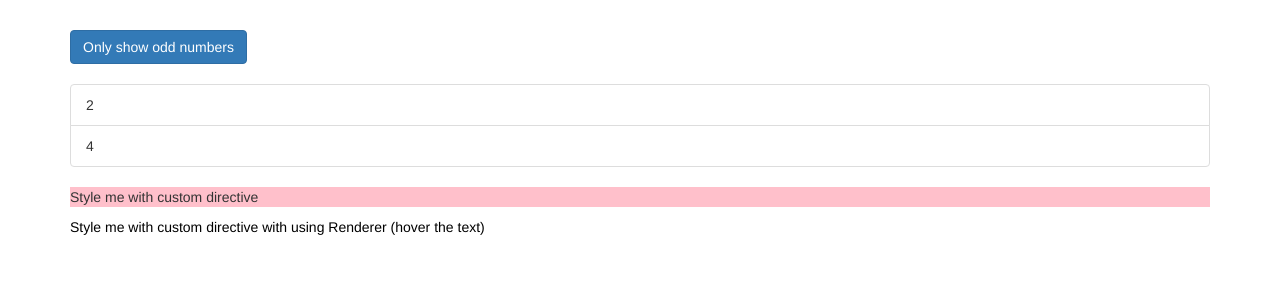
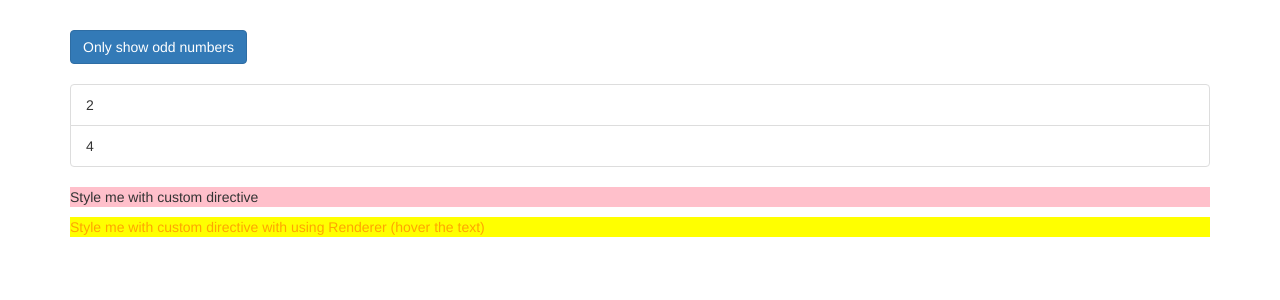
Before and after one commit to SofiiaMoroz/fourth-project, an Angular app: page / in a window 1280 px wide. Shown: the top 300 px of the page. Built offline with nearby package versions, Linux system fonts and the light colour scheme.

Commit message:
Binding to directive properties

```diff
--- a/src/app/app.component.html
+++ b/src/app/app.component.html
@@ -27,7 +27,13 @@
         </div>
       </ul>
       <p appBasicHighlight>Style me with custom directive</p>
-      <p appBetterHighlight>Style me with custom directive with using Renderer (hover the text)</p>
+      <p
+        [appBetterHighlight]="'orange'"
+        [defaultBgColor]="'yellow'"
+        [defaultColor]="'orange'"
+        [highlightColor]="'yellow'">
+        Style me with custom directive with using Renderer (hover the text)</p>
+        <!-- Square brackets are used here with directive name because we want to bind to a property in that directive -->
     </div>
   </div>
 </div>
--- a/src/app/better-highlight/better-highlight.directive.ts
+++ b/src/app/better-highlight/better-highlight.directive.ts
@@ -3,6 +3,7 @@ import {
   ElementRef,
   HostBinding,
   HostListener,
+  Input,
   OnInit,
   Renderer2
 } from '@angular/core';
@@ -11,27 +12,28 @@ import {
   selector: '[appBetterHighlight]'
 })
 export class BetterHighlightDirective implements OnInit{
-  @HostBinding('style.backgroundColor') backgroundColor: string = 'transparent';
-  @HostBinding('style.color') color: string = 'black';
+  @Input() defaultBgColor: string = 'transparent';
+  @Input('appBetterHighlight') highlightBgColor: string = 'blue';
+  @Input() defaultColor: string = 'black';
+  @Input() highlightColor: string = 'white';
+
+  @HostBinding('style.backgroundColor') backgroundColor: string;
+  @HostBinding('style.color') color: string = this.defaultColor;
 
   constructor(private elRef: ElementRef, private renderer: Renderer2) { }
 
   ngOnInit(): void {
-    // this.renderer.setStyle(this.elRef.nativeElement, 'background-color', 'purple');
-    // this.renderer.setStyle(this.elRef.nativeElement, 'color', 'white');
+    this.backgroundColor = this.defaultBgColor;
+    this.color = this.defaultColor;
   }
 
   @HostListener('mouseenter') mouseover(eventData: Event) {
-    // this.renderer.setStyle(this.elRef.nativeElement, 'background-color', 'purple');
-    // this.renderer.setStyle(this.elRef.nativeElement, 'color', 'white');
-    this.backgroundColor = 'purple';
-    this.color = 'white';
+    this.backgroundColor = this.highlightBgColor;
+    this.color = this.highlightColor;
   }
 
   @HostListener('mouseleave') mouseleave(eventData: Event) {
-    // this.renderer.setStyle(this.elRef.nativeElement, 'background-color', 'transparent');
-    // this.renderer.setStyle(this.elRef.nativeElement, 'color', 'black');
-    this.backgroundColor = 'transparent';
-    this.color = 'black';
+    this.backgroundColor = this.defaultBgColor;
+    this.color = this.defaultColor;
   }
 }
```
